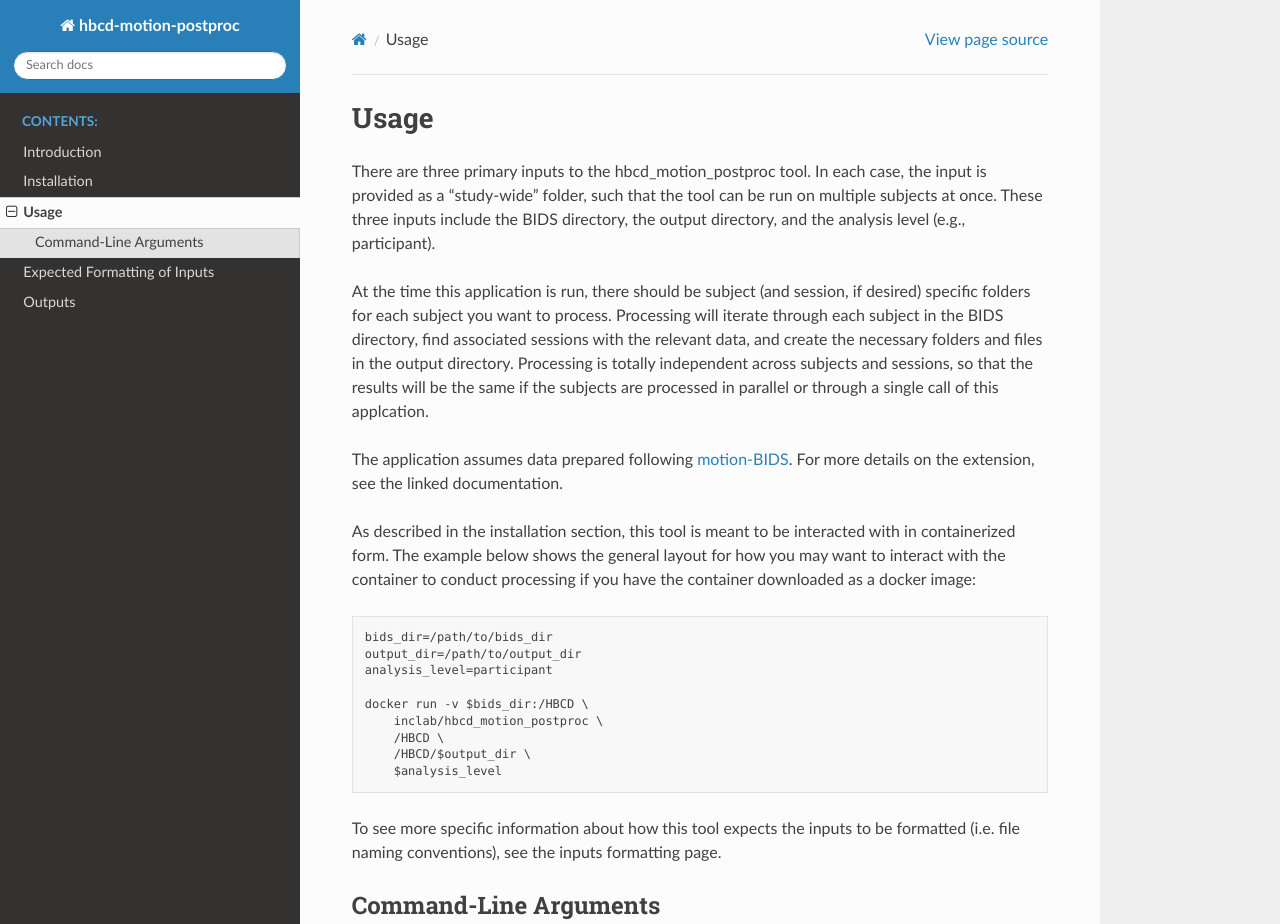
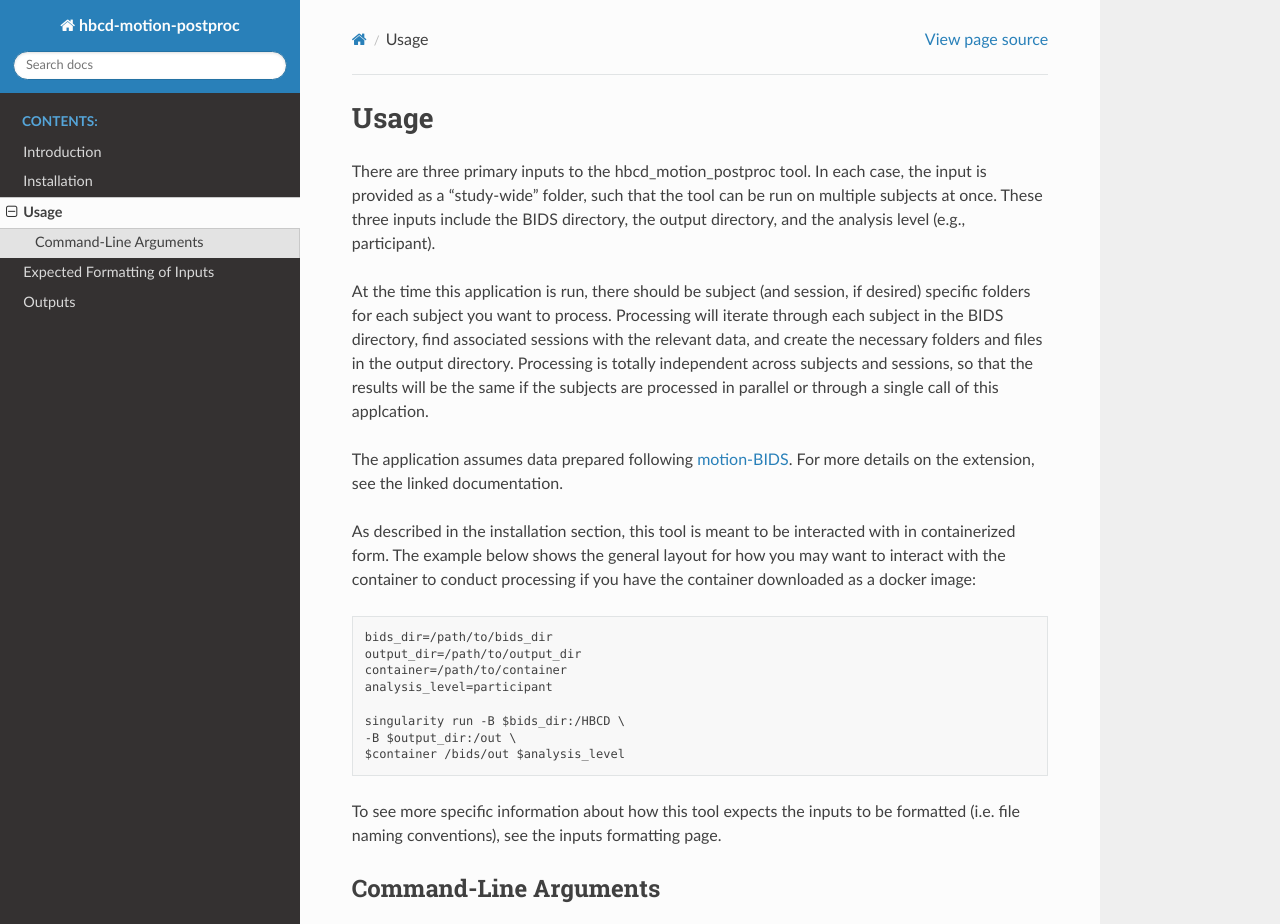
Before and after one commit to ohspc89/hbcd_motion_postproc, a Sphinx documentation site: the page built from docs/source/usage.rst, in a window 1280 px wide and 1234 px high, cut to the strip 0-924 px from the top of the window. Built offline with Sphinx 7.4.7 and the Read the Docs theme 3.1.0, drawn with Linux system fonts in a browser that asks for light colours.

Commit message:
docker to singularity

```diff
--- a/docs/source/usage.rst
+++ b/docs/source/usage.rst
@@ -30,13 +30,12 @@ docker image: ::
 
         bids_dir=/path/to/bids_dir
         output_dir=/path/to/output_dir
+        container=/path/to/container
         analysis_level=participant
 
-        docker run -v $bids_dir:/HBCD \
-            inclab/hbcd_motion_postproc \
-            /HBCD \
-            /HBCD/$output_dir \
-            $analysis_level
+        singularity run -B $bids_dir:/HBCD \
+        -B $output_dir:/out \
+        $container /bids/out $analysis_level
 
 
 To see more specific information about how this tool expects
```
Also changed, not shown: docs/source/installation.rst (+4 -5 lines).
